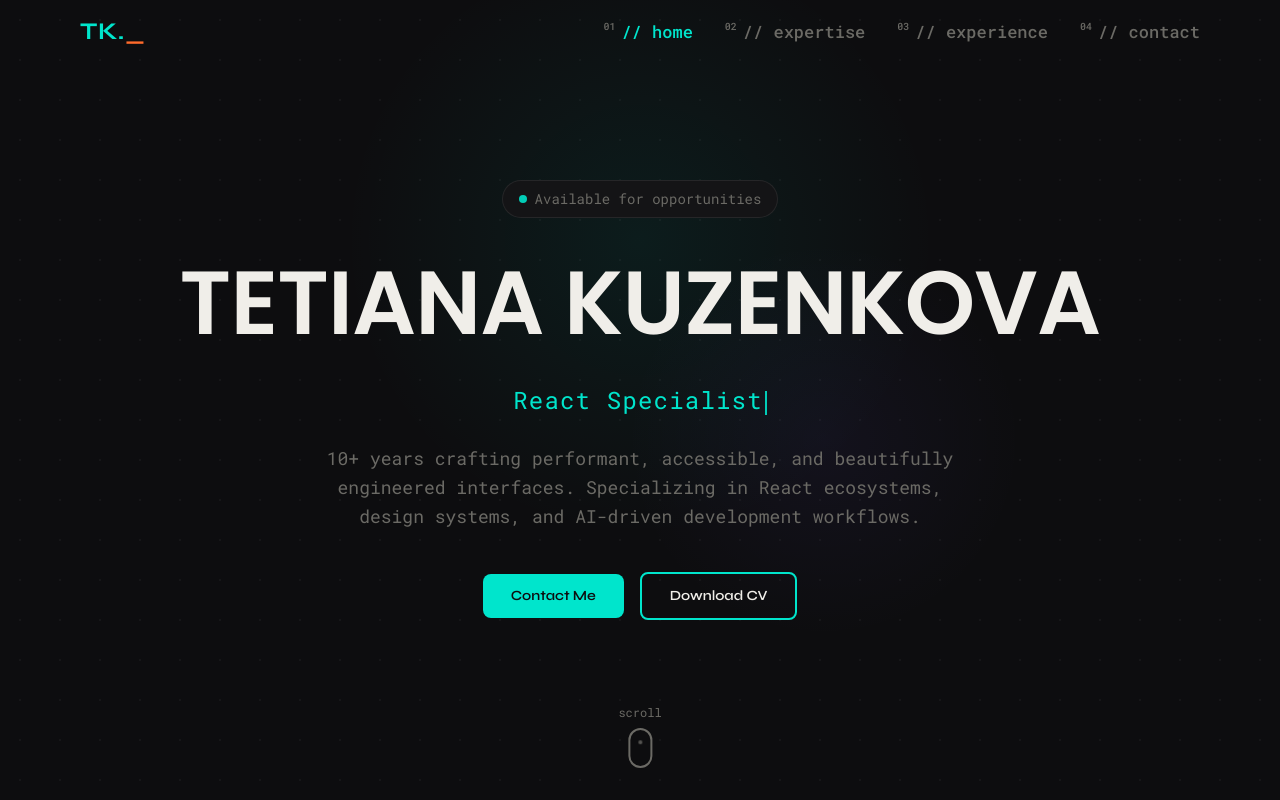
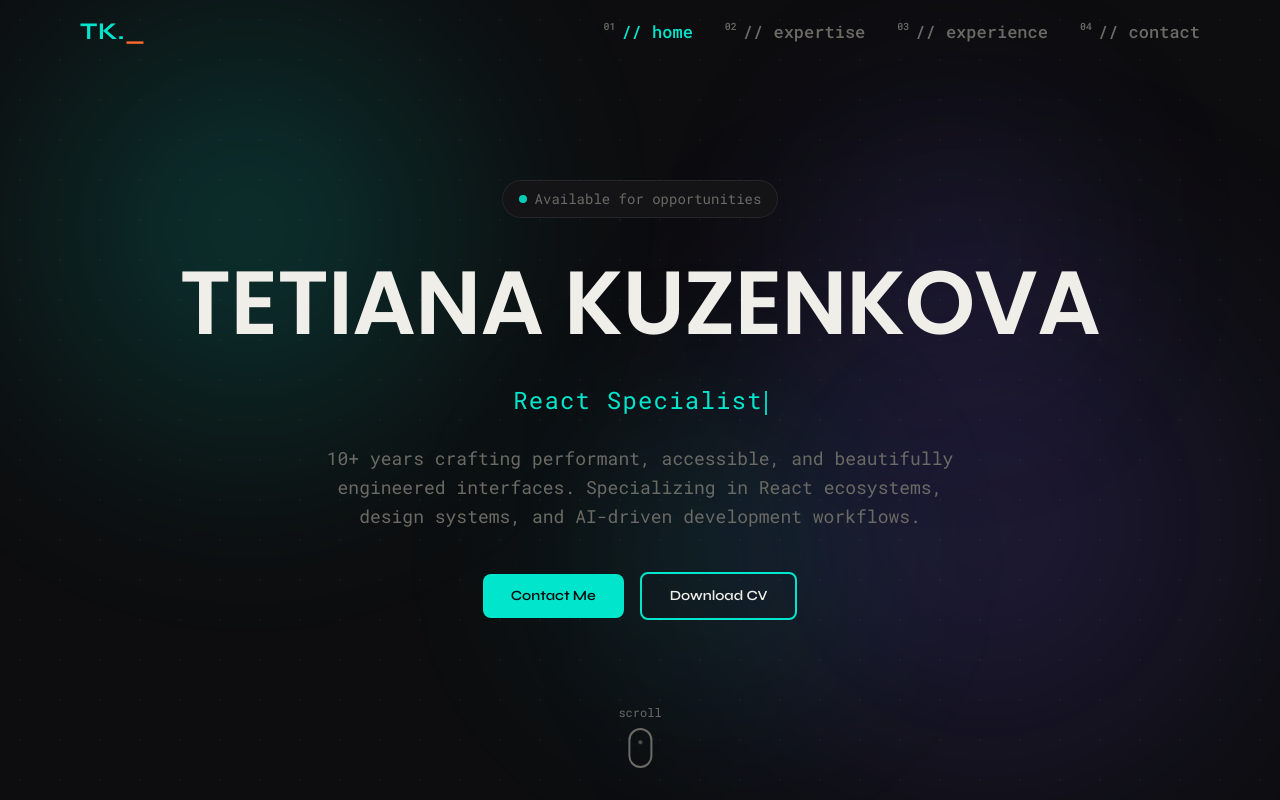
Before and after one commit to tkuzenkova/tk-portfolio, a Next.js app in the folder apps/web/: page / in a window 1280 px wide. Shown: the top 800 px of the page. Built offline with nearby package versions, Linux system fonts and the light colour scheme.

Commit message:
Add animated orbs to global styles and integrate HeroBackground component in HeroSection

```diff
--- a/apps/web/app/globals.css
+++ b/apps/web/app/globals.css
@@ -8,6 +8,28 @@
   100% { transform: translateY(0); opacity: 1; }
 }
 
+@keyframes orb-1 {
+  0%   { transform: translate(0, 0) scale(1); }
+  100% { transform: translate(15%, 10%) scale(1.15); }
+}
+@keyframes orb-2 {
+  0%   { transform: translate(0, 0) scale(1); }
+  100% { transform: translate(-12%, -8%) scale(1.1); }
+}
+@keyframes orb-3 {
+  0%   { transform: translate(0, 0) scale(1); }
+  100% { transform: translate(8%, -12%) scale(0.9); }
+}
+@keyframes orb-4 {
+  0%   { transform: translate(0, 0) scale(1); }
+  100% { transform: translate(-10%, 15%) scale(1.2); }
+}
+
+.orb-1 { animation: orb-1 25s ease-in-out infinite alternate; }
+.orb-2 { animation: orb-2 30s ease-in-out infinite alternate; }
+.orb-3 { animation: orb-3 20s ease-in-out infinite alternate; }
+.orb-4 { animation: orb-4 35s ease-in-out infinite alternate; }
+
 @keyframes cursor-blink {
   0%, 66% { opacity: 1; }
   67%, 100% { opacity: 0; }
--- /dev/null
+++ b/apps/web/components/sections/HeroBackground.tsx
@@ -0,0 +1,10 @@
+export function HeroBackground() {
+  return (
+    <div className="absolute inset-0 pointer-events-none overflow-hidden">
+      <div className="orb-1 absolute top-[-10%] left-[-5%] w-[600px] h-[600px] rounded-full bg-[radial-gradient(circle,rgb(0_229_204/0.35)_0%,transparent_70%)] blur-[100px] opacity-70" />
+      <div className="orb-2 absolute bottom-[-10%] right-[-5%] w-[700px] h-[700px] rounded-full bg-[radial-gradient(circle,rgb(123_97_255/0.35)_0%,transparent_70%)] blur-[120px] opacity-70" />
+      <div className="orb-3 absolute top-[40%] left-[35%] w-[500px] h-[500px] rounded-full bg-[radial-gradient(circle,rgb(0_229_204/0.18)_0%,transparent_70%)] blur-[80px] opacity-60" />
+      <div className="orb-4 absolute top-[5%] right-[10%] w-[400px] h-[400px] rounded-full bg-[radial-gradient(circle,rgb(123_97_255/0.25)_0%,transparent_70%)] blur-[90px] opacity-60" />
+    </div>
+  )
+}
--- a/apps/web/components/sections/HeroSection.tsx
+++ b/apps/web/components/sections/HeroSection.tsx
@@ -1,6 +1,7 @@
 'use client'
 
 import { useEffect, useState } from 'react'
+import { HeroBackground } from './HeroBackground'
 
 const roles = ['Front-End Engineer', 'React Specialist', 'UI Architect']
 
@@ -32,12 +33,11 @@ export function HeroSection() {
       id="home"
       className="relative min-h-screen flex flex-col items-center justify-center overflow-hidden bg-bg"
     >
+      {/* Aurora background */}
+      <HeroBackground />
+
       {/* Dot grid */}
       <div className="absolute inset-0 pointer-events-none bg-[radial-gradient(circle,rgb(255_255_255/0.04)_1px,transparent_1px)] [background-size:40px_40px]" />
-
-      {/* Accent glows */}
-      <div className="absolute pointer-events-none top-[30%] left-1/2 -translate-x-1/2 -translate-y-1/2 w-[600px] h-[600px] rounded-full bg-[radial-gradient(circle,rgb(0_229_204/0.07)_0%,transparent_70%)]" />
-      <div className="absolute pointer-events-none bottom-[20%] right-[20%] w-[400px] h-[400px] rounded-full bg-[radial-gradient(circle,rgb(123_97_255/0.06)_0%,transparent_70%)]" />
 
       <div className="relative z-10 flex flex-col items-center px-6 md:px-16 w-full max-w-screen-2xl mx-auto">
         {/* Available badge */}
```
